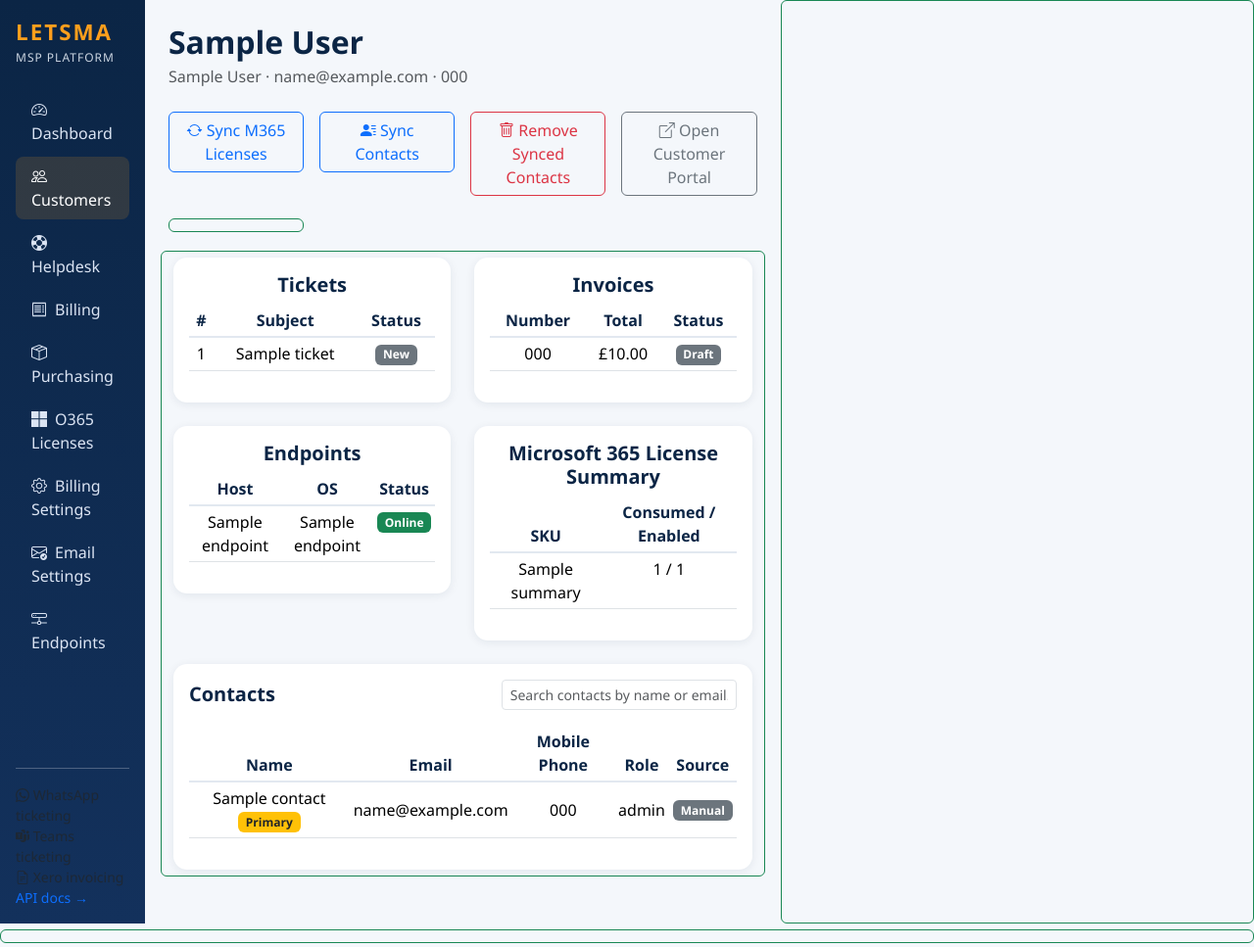
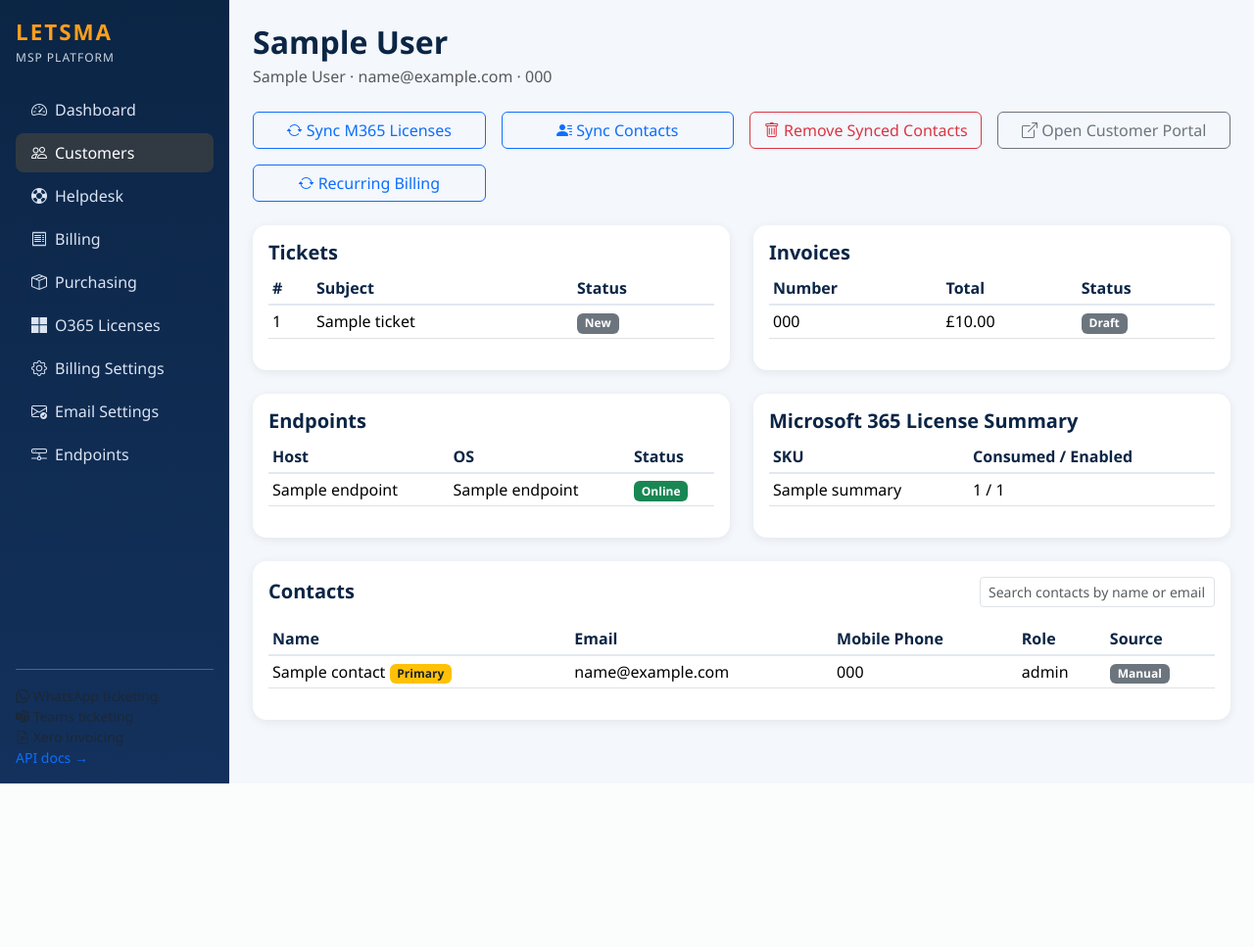
Before and after one commit to mattwells100/letsma-msp-platform, a FastAPI app: page /customers/1 in a window 1280 px wide. Shown: the whole page at 98% size. After the commit the page ends 800 px from the top, so only its background shows below. Run offline with FastAPI, Linux system fonts and the light colour scheme; the visitor is signed in with stand-in values (Sample User, id 1); tables that the repository leaves empty hold one stand-in row (values such as "Sample post").

Commit message:
Fix customer detail template - correct recurring billing button

```diff
--- a/app/templates/customer_detail.html
+++ b/app/templates/customer_detail.html
@@ -23,12 +23,9 @@
     <div class="col-md-3">
         <a class="btn btn-outline-secondary w-100" href="/portal/{{ customer.id }}" target="_blank"><i class="bi bi-box-arrow-up-right"></i> Open Customer Portal</a>
     </div>
-<div class="col-md-3">
-    <a class="btn btn-outline-success w-100"
-       href="/customers/{{ customer.id }}/recurring      Recurring Billing
-    </a>
-</div>
-</div>
+    <div class="col-md-3">
+        <a class="btn btn-outline-primary w-100" href="/customers/{{ customer.id }}/recurring-billing"><i class="bi bi-arrow-repeat"></i> Recurring Billing</a>
+    </div>
 </div>
 
 <div id="contactsSyncResult" class="mb-3"></div>
@@ -73,7 +70,7 @@
                 <thead><tr><th>Number</th><th>Total</th><th>Status</th></tr></thead>
                 <tbody>
                 {% for i in invoices %}
-                    <tr><td>{{ i.invoice_number or i.id[:8] }}</td><td>£{{ '%.2f'|format(i.total) }}</td>
+                    <tr><td>{{ i.invoice_number or i.id[:8] }}</td><td>&pound;{{ '%.2f'|format(i.total) }}</td>
                         <td><span class="badge bg-secondary">{{ i.status.value if i.status.value is defined else i.status }}</span></td></tr>
                 {% else %}
                     <tr><td colspan="3" class="text-muted">No invoices.</td></tr>
```
